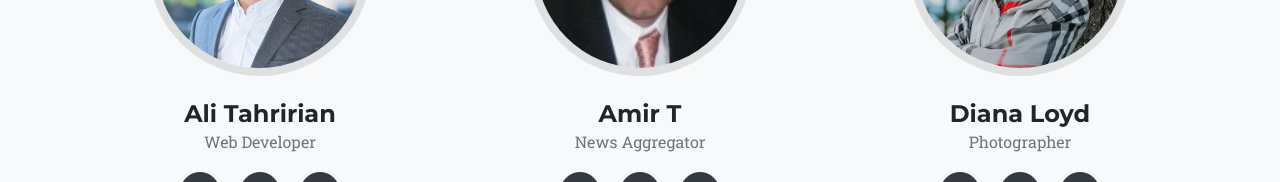
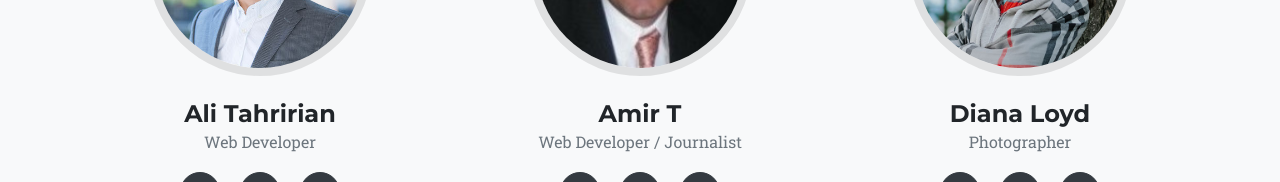
Before and after one commit to amiralitah/New-website, a plain HTML site: page index.html in a window 1280 px wide. Shown: the part 5700-5882 px from the top of the page. Drawn offline with nearby package versions, Linux system fonts and the light colour scheme; a web font is replaced by a local one.

Commit message:
Update index.html

```diff
--- a/index.html
+++ b/index.html
@@ -263,7 +263,7 @@
                         <div class="team-member">
                             <img class="mx-auto rounded-circle" src="assets/img/team/a2.jpeg" alt="" />
                             <h4>Amir T</h4>
-                            <p class="text-muted">News Aggregator</p>
+                            <p class="text-muted">Web Developer / Journalist</p>
                             <a class="btn btn-dark btn-social mx-2" href="#!"><i class="fab fa-twitter"></i></a>
                             <a class="btn btn-dark btn-social mx-2" href="#!"><i class="fab fa-facebook-f"></i></a>
                             <a class="btn btn-dark btn-social mx-2" href="#!"><i class="fab fa-linkedin-in"></i></a>
```
